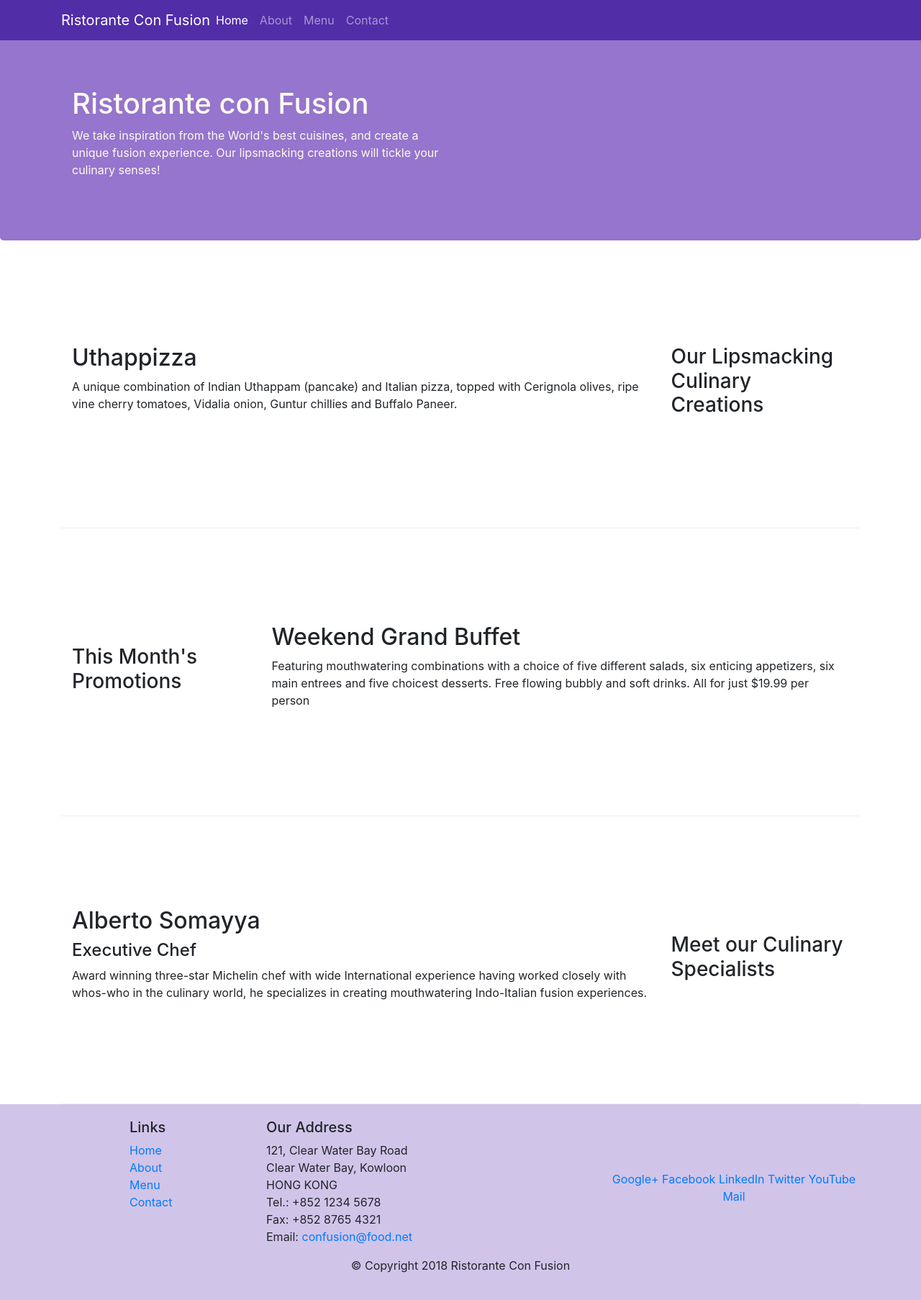
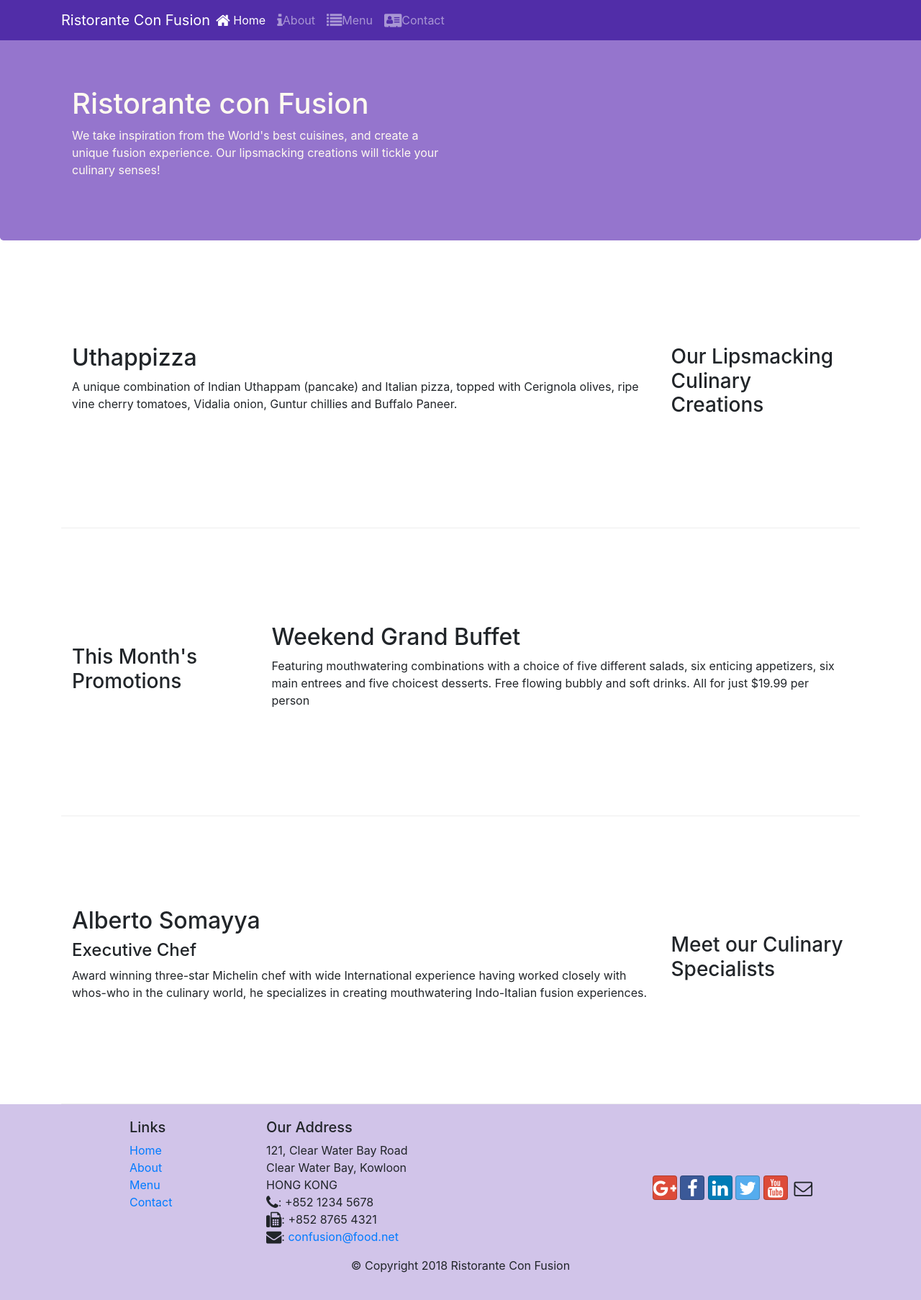
Before and after one commit to nanditagaurr/bootstrap4, a website: page index.html in a window 1280 px wide. Shown: the whole page at 72% size. Drawn offline with nearby package versions, Linux system fonts and the light colour scheme.

Commit message:
bootstrap sicial icon and fonts

```diff
--- a/index.html
+++ b/index.html
@@ -9,6 +9,8 @@
 
     <!-- Bootstrap CSS -->
     <link rel="stylesheet" href="node_modules/bootstrap/dist/css/bootstrap.min.css">
+    <link rel="stylesheet" href="node_modules/font-awesome/css/font-awesome.min.css">
+    <link rel="stylesheet" href="node_modules/bootstrap-social/bootstrap-social.css">
     <link rel="stylesheet" href="css/styles.css">
     <title>Ristorante Con Fusion</title>
 </head>
@@ -22,10 +24,10 @@
             <a class="navbar-brand mr-auto" href="#">Ristorante Con Fusion</a>
             <div class="collapse navbar-collapse" id="Navbar">
                 <ul class="navbar-nav mr-auto">
-                    <li class="nav-item active"><a class="nav-link" href="#">Home</a></li>
-                    <li class="nav-item"><a class="nav-link" href="./aboutus.html">About</a></li>
-                    <li class="nav-item"><a class="nav-link" href="#">Menu</a></li>
-                    <li class="nav-item"><a class="nav-link" href="#">Contact</a></li>
+                    <li class="nav-item active"><a class="nav-link" href="#"><span class="fa fa-home fa-lg"></span>  Home</a></li>
+                    <li class="nav-item"><a class="nav-link" href="./aboutus.html"><span class="fa fa-info fa-lg"></span>About</a></li>
+                    <li class="nav-item"><a class="nav-link" href="#"><span class="fa fa-list fa-lg"></span>Menu</a></li>
+                    <li class="nav-item"><a class="nav-link" href="#"><span class="fa fa-address-card fa-lg"></span>Contact</a></li>
                 </ul>
             </div>
 
@@ -97,20 +99,22 @@
 		              121, Clear Water Bay Road<br>
 		              Clear Water Bay, Kowloon<br>
 		              HONG KONG<br>
-		              Tel.: +852 1234 5678<br>
-		              Fax: +852 8765 4321<br>
-		              Email: <a href="mailto:confusion@food.net">confusion@food.net</a>
-		           </address>
+                      <i class="fa fa-phone fa-lg"></i>: +852 1234 5678<br>
+                      <i class="fa fa-fax fa-lg"></i>: +852 8765 4321<br>
+                      <i class="fa fa-envelope fa-lg"></i>:
+                      <a href="mailto:confusion@food.net">confusion@food.net</a>
+                    </address>
                 </div>
                 <div class="col-12 col-sm-4 align-self-center">
                     <div class="text-center">
-                        <a href="http://google.com/+">Google+</a>
-                        <a href="http://www.facebook.com/profile.php?id=">Facebook</a>
-                        <a href="http://www.linkedin.com/in/">LinkedIn</a>
-                        <a href="http://twitter.com/">Twitter</a>
-                        <a href="http://youtube.com/">YouTube</a>
-                        <a href="mailto:">Mail</a>
+                        <a class="btn btn-social-icon btn-google" href="http://google.com/+"><i class="fa fa-google-plus"></i></a>
+                        <a class="btn btn-social-icon btn-facebook" href="http://www.facebook.com/profile.php?id="><i class="fa fa-facebook"></i></a>
+                        <a class="btn btn-social-icon btn-linkedin" href="http://www.linkedin.com/in/"><i class="fa fa-linkedin"></i></a>
+                        <a class="btn btn-social-icon btn-twitter" href="http://twitter.com/"><i class="fa fa-twitter"></i></a>
+                        <a class="btn btn-social-icon btn-google" href="http://youtube.com/"><i class="fa fa-youtube"></i></a>
+                        <a class="btn btn-social-icon" href="mailto:"><i class="fa fa-envelope-o"></i></a>
                     </div>
+
                 </div>
            </div>
            <div class="row justify-content-center">
--- a/package.json
+++ b/package.json
@@ -15,6 +15,8 @@
   },
   "dependencies": {
     "bootstrap": "^4.5.0",
+    "bootstrap-social": "^5.1.1",
+    "font-awesome": "^4.7.0",
     "jquery": "^3.5.1",
     "popper.js": "^1.12.9"
   }
```
Also changed, not shown: aboutus.html (+18 -14 lines), 1 other file.
